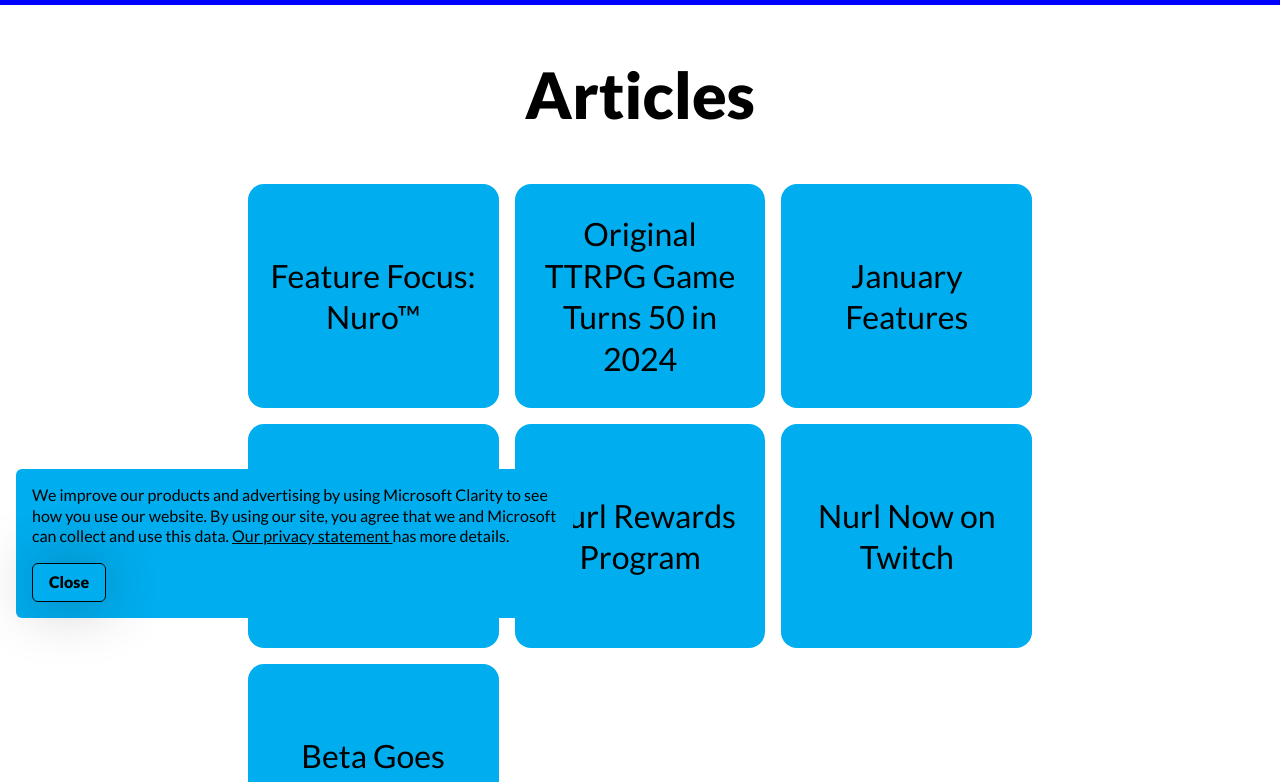
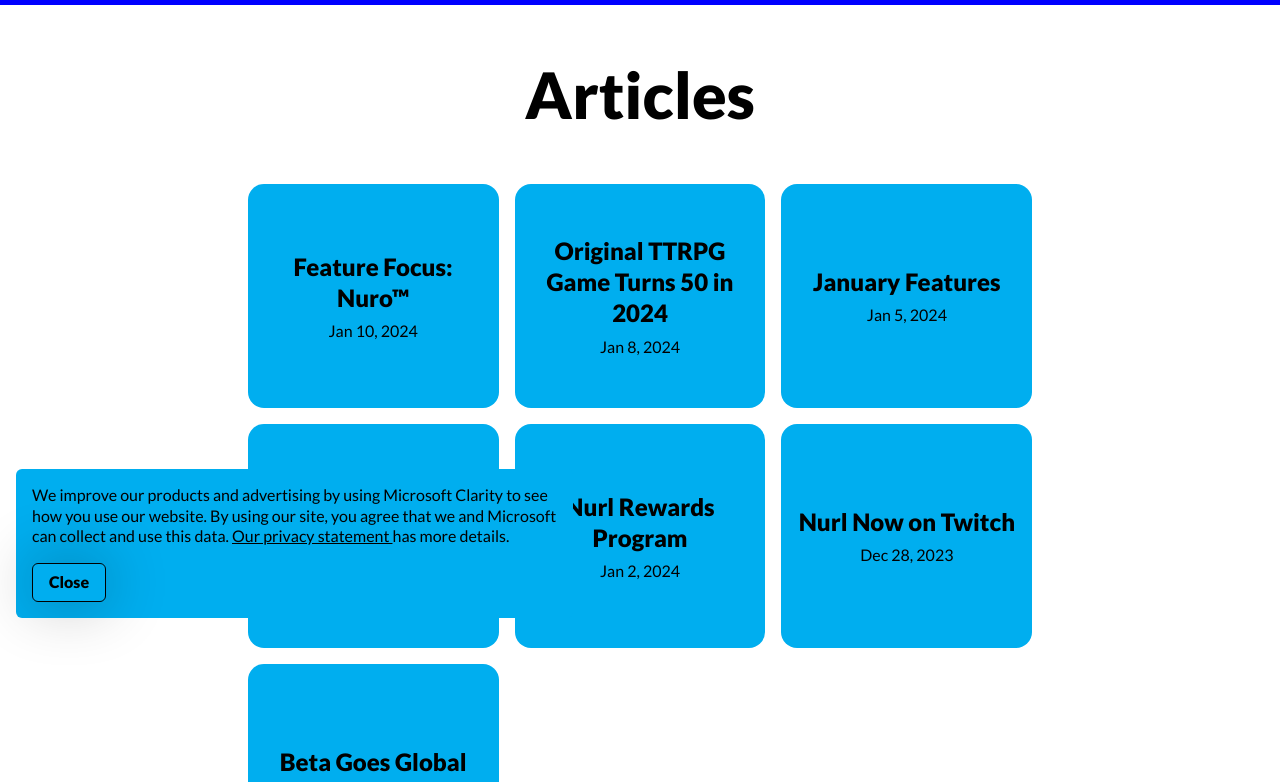
Before and after one commit to nurl-inc/website-astro, an Astro site: page /blog in a window 1280 px wide. Shown: the part 166-948 px from the top of the page. Built offline with nearby package versions, Linux system fonts and the light colour scheme; Astro itself is replaced by a stand-in of ours.

Commit message:
Update blog index page layout and links

```diff
--- a/src/pages/blog/index.astro
+++ b/src/pages/blog/index.astro
@@ -8,19 +8,48 @@ const { title } = Astro.props;
     <h1>Articles</h1>
     <nav>
       <ul class="blog-grid">
-        <li><a href="/blog/feature-focus-nuro">Feature Focus: Nuro™</a></li>
         <li>
-          <a href="/blog/og-ttrpg-turns-50"
-            >Original TTRPG Game Turns 50 in 2024</a
-          >
+          <a href="/blog/feature-focus-nuro">
+            Feature Focus: Nuro&trade;
+            <time datetime="2024-01-10">Jan 10, 2024</time>
+          </a>
         </li>
-        <li><a href="/blog/january-features">January Features</a></li>
         <li>
-          <a href="/blog/january-bugs-rehomed">January Bugs are Rehomed</a>
+          <a href="/blog/og-ttrpg-turns-50">
+            Original TTRPG Game Turns 50 in 2024
+            <time datetime="2024-01-08">Jan 8, 2024</time>
+          </a>
         </li>
-        <li><a href="/blog/nurl-rewards-program">Nurl Rewards Program</a></li>
-        <li><a href="/blog/nurl-now-on-twitch">Nurl Now on Twitch</a></li>
-        <li><a href="/blog/beta-goes-global">Beta Goes Global</a></li>
+        <li>
+          <a href="/blog/january-features">
+            January Features
+            <time datetime="2024-01-05">Jan 5, 2024</time>
+          </a>
+        </li>
+        <li>
+          <a href="/blog/january-bugs-rehomed">
+            January Bugs are Rehomed
+            <time datetime="2024-01-03">Jan 3, 2024</time>
+          </a>
+        </li>
+        <li>
+          <a href="/blog/nurl-rewards-program">
+            Nurl Rewards Program
+            <time datetime="2024-01-02">Jan 2, 2024</time>
+          </a>
+        </li>
+        <li>
+          <a href="/blog/nurl-now-on-twitch">
+            Nurl Now on Twitch
+            <time datetime="2023-12-28">Dec 28, 2023</time>
+          </a>
+        </li>
+        <li>
+          <a href="/blog/beta-goes-global">
+            Beta Goes Global
+            <time datetime="2023-12-23">Dec 23, 2023</time>
+          </a>
+        </li>
       </ul>
     </nav>
   </div>
@@ -53,6 +82,11 @@ const { title } = Astro.props;
   nav ul li {
     height: 14rem;
     width: 100%;
+    transition: scale 200ms ease-in-out;
+  }
+
+  nav ul li:hover {
+    scale: 1.05;
   }
 
   nav ul li a {
@@ -62,12 +96,20 @@ const { title } = Astro.props;
     color: var(--tpkBlack);
     display: flex;
     flex-direction: column;
-    font-size: xx-large;
+    font-size: 1.5rem;
+    font-weight: 600;
     height: 100%;
     justify-content: center;
     padding: 1rem;
     text-decoration: none;
     width: 100%;
+  }
+
+  nav ul li a time {
+    color: var(--tpkBlack);
+    font-size: 1rem;
+    font-weight: normal;
+    margin-top: 0.5rem;
   }
 
   nav ul li a:hover {
```
